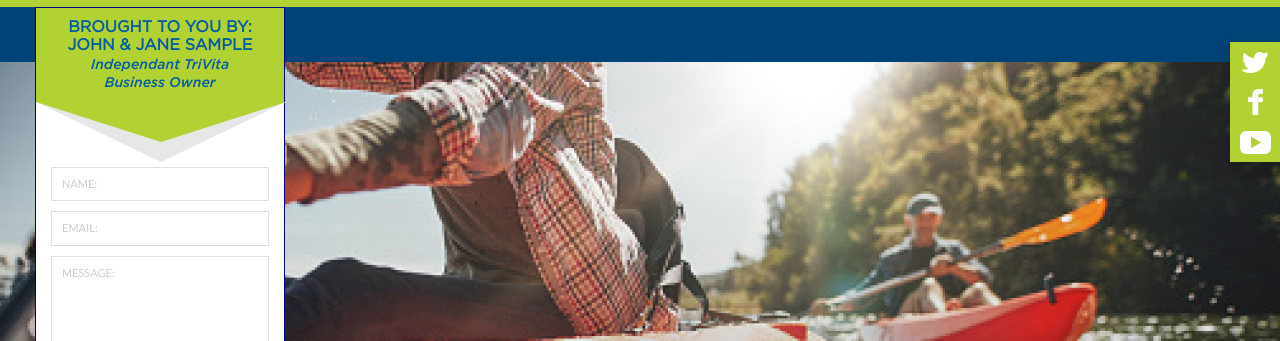
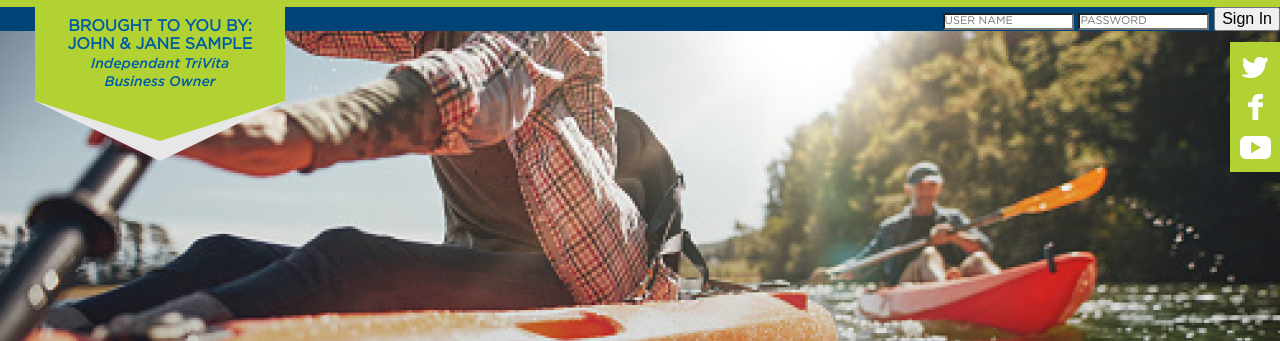
Before and after one commit to dr0n508/MyoHealth, a plain HTML site: page index.html in a window 1280 px wide. Shown: the part 108-449 px from the top of the page. Drawn offline with nearby package versions, Linux system fonts and the light colour scheme.

Commit message:
some fix

```diff
--- /dev/null
+++ b/css/_forms.scss
@@ -0,0 +1,10 @@
+.form-sign-in {
+  float: right;
+  input {
+    @extend .font-gotham-book;
+    background-color: white;
+    font-size: 11px;
+    color: #98938f;
+    text-transform: uppercase;
+  }
+}
--- a/css/main.scss
+++ b/css/main.scss
@@ -2,6 +2,7 @@
 @import "_grid.scss";
 @import "nav.scss";
 @import "_slider.scss";
+@import "_forms.scss";
 
 
 .font-lato {
@@ -77,7 +78,7 @@ div,p,a,span,em,strong,img,h1,h2,h3,h4,h5,h6,ul,ol,li,dl,dt,dd,table,td,tr,form,
 }
 
 header {
-  border-bottom: solid 55px #004376;
+  //border-bottom: solid 55px #004376;
 }
 
 
@@ -88,6 +89,9 @@ header {
   top: 150px;
   background-color: #b2d234;
   box-shadow: 0 3px 12px rgba(0, 0, 0, 0.15);
+  ul {
+    padding: 5px 0;
+  }
   .twitter-link, .facebook-link, .youtube-link {
     width: 50px;
     height: 40px;
--- a/css/nav.scss
+++ b/css/nav.scss
@@ -9,17 +9,25 @@ $link-hover-color: #2581DC;
   position: relative;
 }
 
+.block-form.open {
+  background-color: white;
+  form {
+    display: block;
+  }
+}
+
 .block-form {
+  cursor: pointer;
   position: absolute;
   z-index: 2;
   width: 250px;
-  background-color: white;
+  background-color: transparent;
   padding-bottom: 10px;
   color: #005da4;
   top: 115px;
   left: 35px;
   text-align: center;
-  border: solid 1px darkblue;
+  //border: solid 1px darkblue;
   .header-block {
     position: relative;
     padding: 10px 30px;
@@ -58,6 +66,7 @@ $link-hover-color: #2581DC;
     }
   }
   form {
+    display: none;
     padding: 15px;
     input, textarea {
       border: solid 1px #dfdfe0;
@@ -245,6 +254,12 @@ nav {
   }
 }
 
+.blue-line-header {
+  background-color: #004376;
+  overflow: hidden;
+  display: block;
+}
+
 @media only screen and (max-width: 992px) {
   nav ul li ul li {
     min-width: 190px;
@@ -280,6 +295,7 @@ nav {
     position: absolute;
     top: 110px;
     right: 0;
+    z-index: 1;
     li {
       a {
         font-size: 18px;
--- a/index.html
+++ b/index.html
@@ -77,6 +77,13 @@
             </form>
         </div>
     </section>
+    <div class="blue-line-header">
+        <div class="form-sign-in">
+            <input type="text" placeholder="User Name">
+            <input type="password" placeholder="Password">
+            <button type="submit">Sign In</button>
+        </div>
+    </div>
 </header>
 
 <div class="social-bar">
@@ -86,6 +93,8 @@
         <li><a href="#" class="youtube-link"></a></li>
     </ul>
 </div>
+
+
 
 <section class="slider">
     <!--<div class="container">-->
--- a/js/main.js
+++ b/js/main.js
@@ -15,6 +15,12 @@
     $('#nav-toggle').click(function() {
         $('nav ul').toggle();
     });
+
+    $('.block-form .header-block').click(function () {
+        $('.block-form').toggleClass('open');
+    })
+
+
 })(jQuery);
 
 
```
Also changed, not shown: css/main.css, 1 other file.
